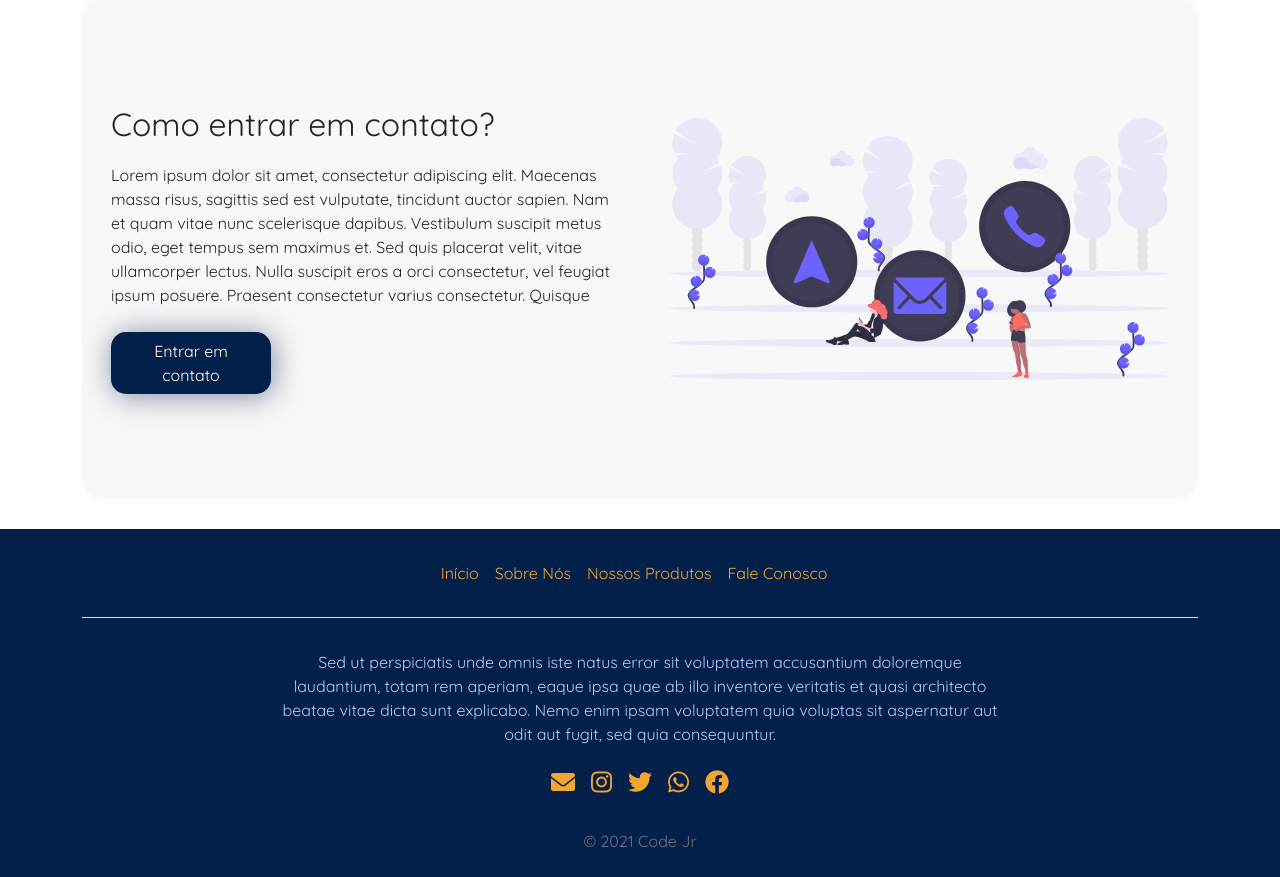
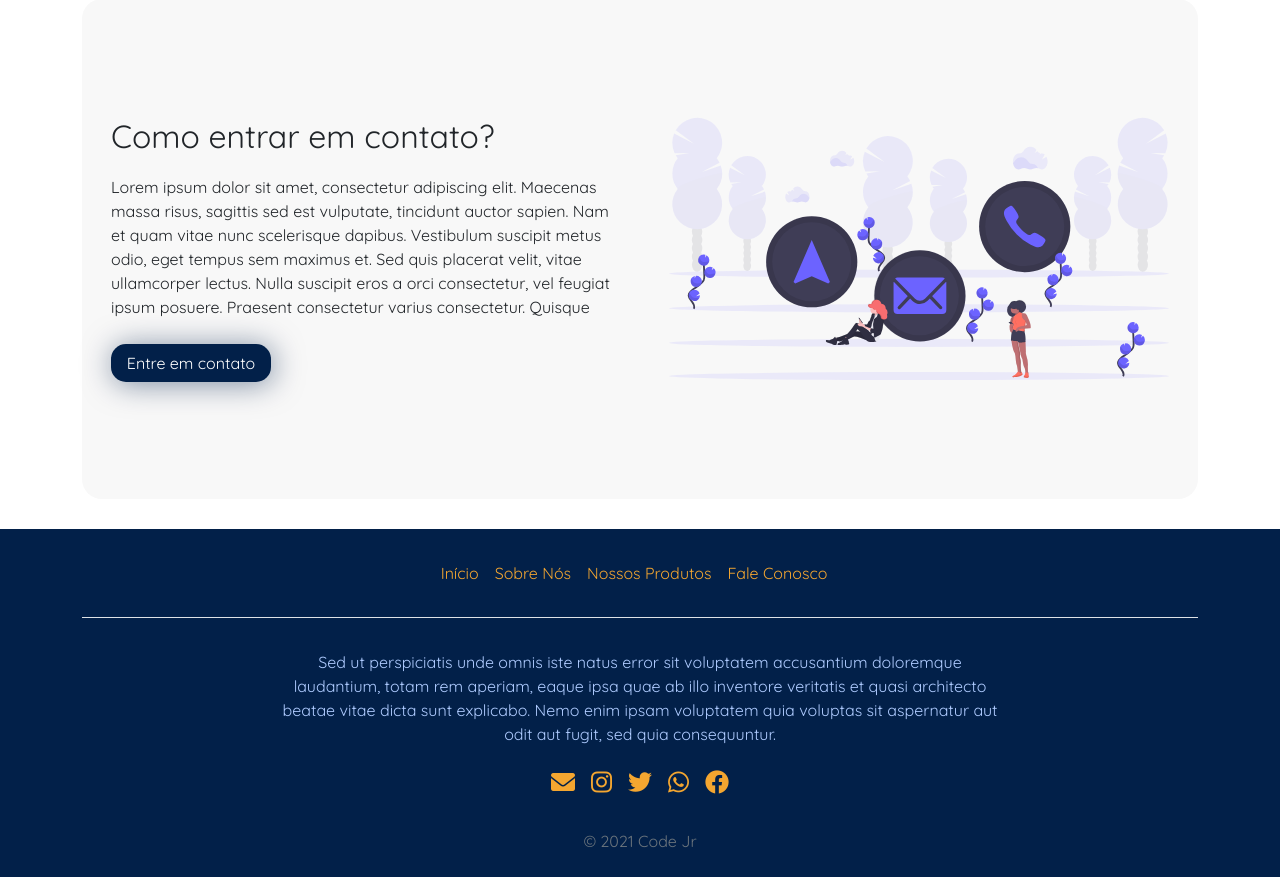
Before and after one commit to Maycdouglas/Trainee2021.2, a PHP site: page /home in a window 1280 px wide. Shown: the part 1930-2807 px from the top of the page. Run offline with PHP 8.4, Linux system fonts and the light colour scheme.

Commit message:
Arruma os links na home

```diff
--- a/mycaopetshop/app/views/site/home.view.php
+++ b/mycaopetshop/app/views/site/home.view.php
@@ -36,11 +36,11 @@
 
                 <div class="collapse navbar-collapse" id="navbarNavAltMarkup">
                     <ul class="navbar-nav ms-auto">
-                        <li class="nav-item"><a class="nav-item nav-link links-navbar" href="home.php">Home</a></li>
-                        <li class="nav-item"><a class="nav-item nav-link links-navbar" href="produtos.html">Produtos</a></li>
-                        <li class="nav-item"><a class="nav-item nav-link links-navbar" href="contato.html">Contato</a></li>
-                        <li class="nav-item"><a class="nav-item nav-link links-navbar" href="quemsomos.html">Quem Somos</a></li>
-                        <li class="nav-item"><a class="nav-item nav-link links-navbar" href="login.php">Login</a></li>
+                        <li class="nav-item"><a class="nav-item nav-link links-navbar" href="/home">Home</a></li>
+                        <li class="nav-item"><a class="nav-item nav-link links-navbar" href="/produtos">Produtos</a></li>
+                        <li class="nav-item"><a class="nav-item nav-link links-navbar" href="/contato">Contato</a></li>
+                        <li class="nav-item"><a class="nav-item nav-link links-navbar" href="/quemsomos">Quem Somos</a></li>
+                        <li class="nav-item"><a class="nav-item nav-link links-navbar" href="/login">Login</a></li>
                     </ul>
                 </div>
             </div>
@@ -142,7 +142,7 @@
                     metus odio, eget tempus sem maximus et. Sed quis placerat velit, vitae ullamcorper lectus. Nulla
                     suscipit eros a orci consectetur, vel feugiat ipsum posuere. Praesent consectetur varius
                     consectetur. Quisque</p>
-                <a href="quemsomos.html"><button class="btn btn-cta">Nos Conheça</button></a>
+                <a href="/quemsomos"><button class="btn btn-cta">Conheça-nos</button></a>
             </div>
         </section>
 
@@ -154,7 +154,7 @@
                     metus odio, eget tempus sem maximus et. Sed quis placerat velit, vitae ullamcorper lectus. Nulla
                     suscipit eros a orci consectetur, vel feugiat ipsum posuere. Praesent consectetur varius
                     consectetur. Quisque</p>
-                <a href="contato.html"><button class="btn btn-cta">Entrar em contato</button></a>
+                <a href="/contato"><button class="btn btn-cta">Entre em contato</button></a>
             </div>
             <div class="image-cta image-quem-somos">
                 <img src="../../public/img/contato.svg" alt="contato">
@@ -168,10 +168,10 @@
         <div class="container">
             <div class="row border-bottom justify-content-center align-items-center m-0 mb-4">
                 <ul class="nav justify-content-center mb-4">
-                    <li class="nav-item"><a href="home.html" class="nav-link px-2 links-footer">Início</a></li>
-                    <li class="nav-item"><a href="quemsomos.html" class="nav-link px-2 links-footer">Sobre Nós</a></li>
-                    <li class="nav-item"><a href="produtos.html" class="nav-link px-2 links-footer">Nossos Produtos</a></li>
-                    <li class="nav-item"><a href="contato.html" class="nav-link px-2 links-footer">Fale Conosco</a></li>
+                    <li class="nav-item"><a href="/home" class="nav-link px-2 links-footer">Início</a></li>
+                    <li class="nav-item"><a href="/quemsomos" class="nav-link px-2 links-footer">Sobre Nós</a></li>
+                    <li class="nav-item"><a href="/produtos" class="nav-link px-2 links-footer">Nossos Produtos</a></li>
+                    <li class="nav-item"><a href="/contato" class="nav-link px-2 links-footer">Fale Conosco</a></li>
                 </ul>
             </div>
 
@@ -194,11 +194,11 @@
                     <div class="row justify-content-center align-items-center m-0 mb-2">
 
                         <ul class="nav justify-content-center m-0 p-0">
-                            <li class="nav-item"><a href="#" class="nav-link px-2 links-footer"><i class="fas fa-envelope redes-sociais"></i></a></li>
-                            <li class="nav-item"><a href="#" class="nav-link px-2 links-footer"><i class="fab fa-instagram redes-sociais"></i></a></li>
-                            <li class="nav-item"><a href="#" class="nav-link px-2 links-footer"><i class="fab fa-twitter redes-sociais"></i></a></li>
-                            <li class="nav-item"><a href="#" class="nav-link px-2 links-footer"><i class="fab fa-whatsapp redes-sociais"></i></a></li>
-                            <li class="nav-item"><a href="#" class="nav-link px-2 links-footer"><i class="fab fa-facebook redes-sociais"></i></a></li>
+                            <li class="nav-item"><a href="mailto: maycaopetshop@gmail.com" class="nav-link px-2 links-footer"><i class="fas fa-envelope redes-sociais"></i></a></li>
+                            <li class="nav-item"><a href="https://www.instagram.com" class="nav-link px-2 links-footer"><i class="fab fa-instagram redes-sociais"></i></a></li>
+                            <li class="nav-item"><a href="https://www.twitter.com" class="nav-link px-2 links-footer"><i class="fab fa-twitter redes-sociais"></i></a></li>
+                            <li class="nav-item"><a href="https://web.whatsapp.com" class="nav-link px-2 links-footer"><i class="fab fa-whatsapp redes-sociais"></i></a></li>
+                            <li class="nav-item"><a href="https://www.facebook.com" class="nav-link px-2 links-footer"><i class="fab fa-facebook redes-sociais"></i></a></li>
                         </ul>
 
                     </div>
```
Also changed, not shown: mycaopetshop/public/img/antipulga.jpg (added), mycaopetshop/public/img/bifinho.jpg (added), mycaopetshop/public/img/brinquedo_gato.jpg (added), mycaopetshop/public/img/casinha.jpg (added), mycaopetshop/public/img/coleira.jpg (added), mycaopetshop/public/img/mordedor.jpg (added), mycaopetshop/public/img/racao_grande.jpg (added), mycaopetshop/public/img/racao_medio.jpg (added), mycaopetshop/public/img/roupa.jpg (added).
